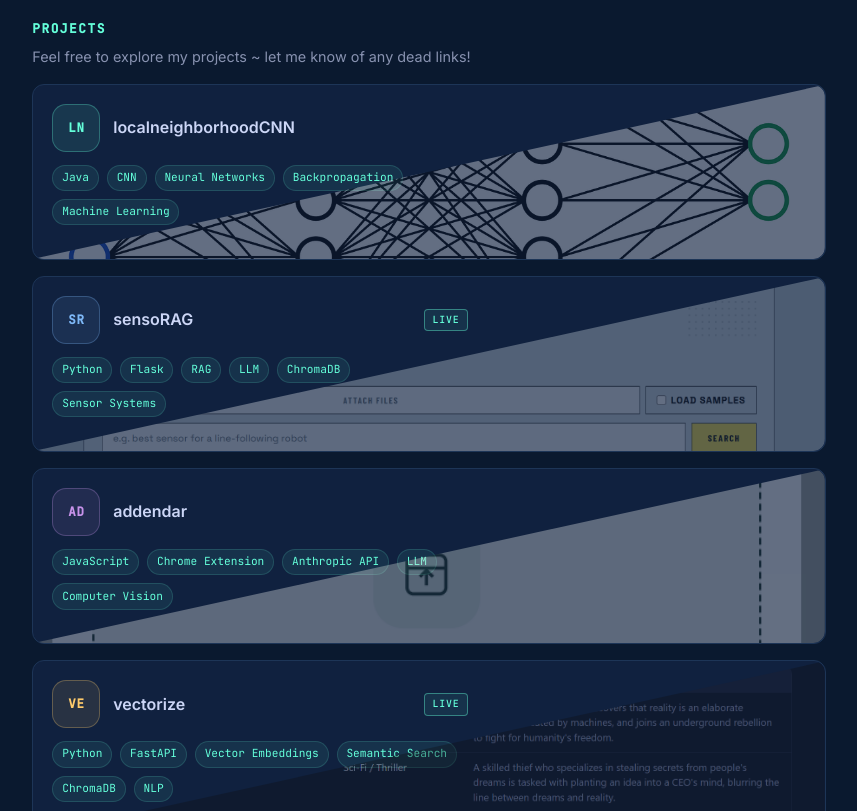
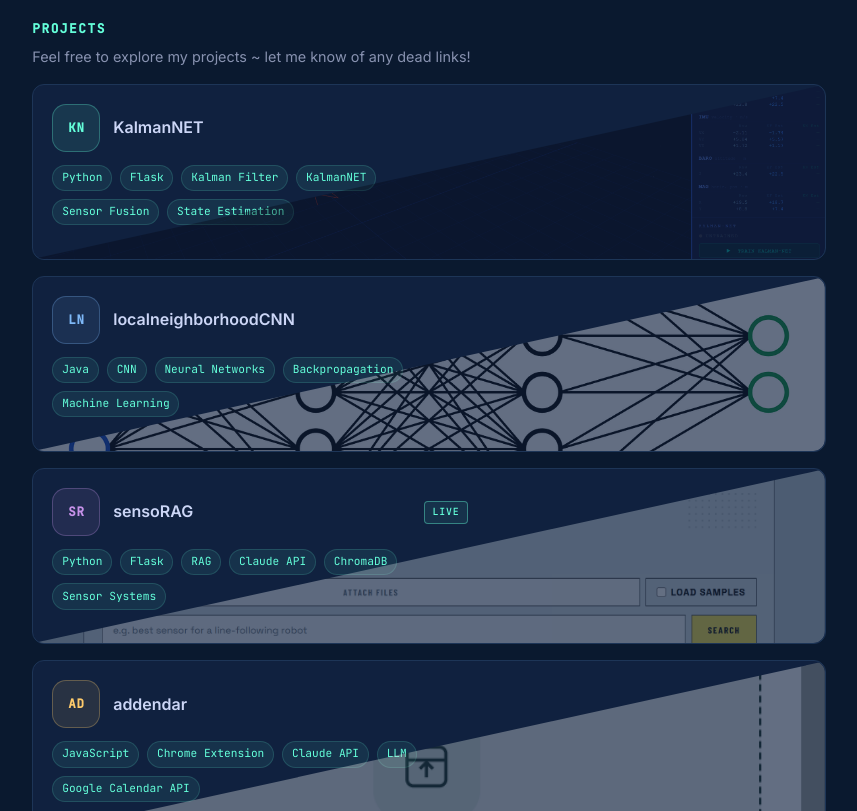
Before and after one commit to zainmk/zainkhan, a website built with Vite: page index.html in a window 1280 px wide. Shown: the part 443-1254 px from the top of the page, without its empty margins (211-1068 px from the left). Built offline with nearby package versions, Linux system fonts and the light colour scheme.

Commit message:
kalmanNET

```diff
--- a/src/main.js
+++ b/src/main.js
@@ -22,9 +22,17 @@ const aboutGalleryImages = [
 
 const projectItems = [
   {
+    name: 'KalmanNET',
+    icon: 'KN',
+    details: 'A 3D drone state estimation simulation implementing the KalmanNET architecture — where a neural network dynamically learns the process noise covariance matrix (Q) rather than requiring it to be hand-tuned. Fuses data from four sensor modalities (IMU, GPS, barometer, magnetometer) and renders the estimated trajectory against the true simulated path in real time, making filter convergence and correction behaviour directly observable.',
+    stack: ['Python', 'Flask', 'Kalman Filter', 'KalmanNET', 'Sensor Fusion', 'State Estimation'],
+    githubURL: 'https://github.com/zainmk/kalmanNET',
+    imageUrl: 'kalmanNET.png',
+  },
+  {
     name: 'localneighborhoodCNN',
     icon: 'LN',
-    details: 'A from-scratch Java implementation of a convolutional neural network, built without any ML frameworks. Implements convolutional, pooling, and fully connected layers with forward and backward pass (backpropagation) manually. Demonstrates a grounded understanding of how spatial feature extraction and gradient descent work at the mathematical level.',
+    details: 'A convolutional neural network built from scratch in Java, with no ML frameworks. Implements the full forward pass — convolutional layers, pooling, and fully-connected classification — and trains via manually coded backpropagation. Every weight update, gradient calculation, and layer operation is written explicitly, stripping away abstraction to build a first-principles understanding of how CNNs learn spatial features.',
     stack: ['Java', 'CNN', 'Neural Networks', 'Backpropagation', 'Machine Learning'],
     githubURL: 'https://github.com/zainmk/localneighborhoodCNN',
     imageUrl: 'localCNN.png',
@@ -32,8 +40,8 @@ const projectItems = [
   {
     name: 'sensoRAG',
     icon: 'SR',
-    details: 'An AI-assisted tool for mechatronic system design — helps engineers select the right transducers by querying uploaded sensor datasheets using RAG (Retrieval-Augmented Generation). Surfaces relevant specs, operating ranges, and trade-offs in plain language, reducing the manual effort of cross-referencing datasheets during the design phase.',
-    stack: ['Python', 'Flask', 'RAG', 'LLM', 'ChromaDB', 'Sensor Systems'],
+    details: 'An AI-assisted tool for mechatronic system design that reduces the manual effort of transducer selection. Engineers upload sensor datasheets (or preload samples), then query in natural language — Claude retrieves and reasons over the relevant chunks, surfacing operating ranges, specs, and trade-offs in plain language. Built on a RAG pipeline with ChromaDB for vector storage and FastEmbed for embeddings.',
+    stack: ['Python', 'Flask', 'RAG', 'Claude API', 'ChromaDB', 'Sensor Systems'],
     githubURL: 'https://github.com/zainmk/SensoRAG',
     imageUrl: 'sensorag.png',
     url: 'https://senso-rag.vercel.app/'
@@ -41,16 +49,16 @@ const projectItems = [
   {
     name: 'addendar',
     icon: 'AD',
-    details: 'A Chrome extension that uses an LLM to parse screenshots or highlighted text and extract event details to add directly to Google Calendar. Triggered via right-click context menu on any image or selected text — no copy-pasting required.',
-    stack: ['JavaScript', 'Chrome Extension', 'Anthropic API', 'LLM', 'Computer Vision'],
+    details: 'A Chrome extension that uses Claude to parse screenshots or highlighted text and extract structured event details — title, date, and time — then adds the event directly to Google Calendar. Triggered via right-click context menu on any image or selected text. The structured extraction step avoids the ambiguity of passing raw unformatted content directly to the Calendar API.',
+    stack: ['JavaScript', 'Chrome Extension', 'Claude API', 'LLM', 'Google Calendar API'],
     githubURL: 'https://github.com/zainmk/addendar',
     imageUrl: 'addendar.png',
   },
   {
     name: 'vectorize',
     icon: 'VE',
-    details: 'A web app comparing semantic (vector) and keyword (BM25) search side-by-side on a movie dataset. Built to practically explore how embedding models encode meaning, and where each retrieval method outperforms the other — useful context for any system that needs intelligent search or retrieval.',
-    stack: ['Python', 'FastAPI', 'Vector Embeddings', 'Semantic Search', 'ChromaDB', 'NLP'],
+    details: 'A web app that runs semantic (vector cosine similarity) and keyword (BM25) search side-by-side on the same query against a 30-movie dataset. Demonstrates concretely where each method wins: semantic search handles contextual and paraphrased queries; BM25 wins on exact-term matches. Built to practically understand how embedding models encode meaning and where vector retrieval outperforms traditional search.',
+    stack: ['Python', 'FastAPI', 'Vector Embeddings', 'BM25', 'ChromaDB', 'NLP'],
     githubURL: 'https://github.com/zainmk/vectorize',
     imageUrl: 'vectorize.png',
     url: 'https://vector1ze.vercel.app/'
@@ -58,15 +66,15 @@ const projectItems = [
   {
     name: 'emaily',
     icon: 'EM',
-    details: 'An automated daily briefing script that aggregates data from multiple APIs (calendar, weather, news) and uses an LLM to summarize and generate dynamic content, delivered via email on a scheduled CRON job through GitHub Actions. No manual intervention required after setup.',
-    stack: ['Python', 'GitHub Actions', 'REST APIs', 'LLM', 'Automation', 'CI/CD'],
+    details: 'An automated personal briefing pipeline that aggregates data from OpenWeatherMap, the NASA API, and Gmail — then uses an LLM to synthesise it into a formatted daily digest delivered by email on a scheduled CRON job via GitHub Actions. Completely hands-off after setup: the pipeline handles authentication, API calls, LLM summarisation, and delivery autonomously.',
+    stack: ['Python', 'GitHub Actions', 'OpenWeatherMap API', 'NASA API', 'Gmail API', 'LLM'],
     githubURL: 'https://github.com/zainmk/emaily',
     imageUrl: 'emaily.png',
   },
   {
     name: 'mint',
     icon: 'MI',
-    details: 'A browser-based financial tracker for credit card statements imported via .csv. Records are tagged using custom hotkeys; the full app state is exported and re-imported as a single .csv — functioning like a save file. All data stays in the browser via IndexedDB; no backend, no accounts.',
+    details: 'A browser-based financial tracker for credit card statements imported via .csv. Transactions are categorised using custom-assigned hotkeys for fast keyboard-driven tagging. The full application state — transactions, tags, and categories — is exported and restored as a single .csv, functioning like a game save file. All data stays local via IndexedDB; no accounts, no backend, nothing leaves the device.',
     stack: ['React', 'IndexedDB', 'Full Stack', 'Browser Storage', 'Data Management'],
     githubURL: 'https://github.com/zainmk/mint',
     imageUrl: 'mint.jpg',
@@ -75,8 +83,8 @@ const projectItems = [
   {
     name: 'askBOX',
     icon: 'AS',
-    details: 'A web app for submitting and tracking movie/series requests against a self-hosted Plex server. Validates titles against the IMDB database via the OMDB API and supports .ics export for upcoming episode release dates.',
-    stack: ['React', 'FastAPI', 'Firebase', 'REST API', 'Full Stack'],
+    details: 'A web app in active use for submitting and tracking movie and series requests against a self-hosted Plex server. Titles are validated against the IMDB database via the OMDB API before submission, preventing duplicates and bad entries. Supports .ics calendar export for upcoming episode release dates. Built with a React frontend, FastAPI backend, and Firebase for real-time state sync.',
+    stack: ['React', 'FastAPI', 'Firebase', 'OMDB API', 'REST API'],
     githubURL: 'https://github.com/zainmk/askthebox',
     imageUrl: 'askbox.jpg',
     url: 'https://askthebox.vercel.app/'
@@ -84,7 +92,7 @@ const projectItems = [
   {
     name: 'unicoder',
     icon: 'UN',
-    details: 'Published Chrome extension for in-browser unicode and alias text expansion. Type "/" to trigger, hit Tab to replace — supports hex unicode input and multi-character aliases. Entirely local with no network calls.',
+    details: 'A published Chrome extension for fast in-browser unicode and text alias expansion. Type "/" to trigger, then Tab to replace — supports hex unicode input and multi-character string aliases configured entirely in-browser. Completely local: no network calls, no permissions beyond the active tab, no data collection.',
     stack: ['JavaScript', 'Chrome Extension', 'Browser APIs', 'Published'],
     githubURL: 'https://github.com/zainmk/unicoder',
     imageUrl: 'unicoder.png',
@@ -93,15 +101,15 @@ const projectItems = [
   {
     name: 'pyTicTacToe',
     icon: 'PT',
-    details: 'A Python TicTacToe game with a tkinter GUI, built to explore the minimax algorithm. On hard difficulty, the computer evaluates every possible game state recursively to maximize its outcome — making it unbeatable.',
-    stack: ['Python', 'tkinter', 'Minimax', 'Game AI', 'GUI'],
+    details: 'A Python TicTacToe game with a tkinter GUI, built to implement and understand the minimax algorithm. On hard difficulty, the AI exhaustively evaluates every possible future game state — scoring terminal states by win, loss, or draw — and selects the move that maximises its guaranteed outcome regardless of the opponent\'s play, making it theoretically unbeatable.',
+    stack: ['Python', 'tkinter', 'Minimax', 'Adversarial Search', 'GUI'],
     githubURL: 'https://github.com/zainmk/pyTicTacToe',
     imageUrl: 'pytictactoe.JPG',
   },
   {
     name: 'tetris',
     icon: 'TE',
-    details: 'Classic Tetris, implemented in React.',
+    details: 'Classic Tetris in React — piece generation, rotation, collision detection, line clearing, and progressive speed scaling.',
     stack: ['React', 'Game Development', 'JavaScript'],
     githubURL: 'https://github.com/zainmk/tetris',
     imageUrl: 'tetris.jpg',
@@ -159,11 +167,26 @@ document.querySelector('#app').innerHTML = `
             The projects here are a software foundation being built deliberately toward that problem space.
           </p>
           <div class="socials">
-            <a href="https://github.com/zainmk" target="_blank" rel="noreferrer">GitHub</a>
-            <a href="https://www.linkedin.com/in/zainmkhan" target="_blank" rel="noreferrer">LinkedIn</a>
-            <a href="mailto:zain.mk@hotmail.com">Email</a>
-            <a href="https://gctmaintenance.com/gct-team" target="_blank" rel="noopener noreferrer">GCT</a>
-            <a href="resume.pdf" target="_blank" rel="noopener noreferrer">Resume</a>
+            <a href="https://github.com/zainmk" target="_blank" rel="noreferrer">
+              <svg viewBox="0 0 16 16" aria-hidden="true" xmlns="http://www.w3.org/2000/svg"><path d="M8 0C3.58 0 0 3.58 0 8c0 3.54 2.29 6.53 5.47 7.59.4.07.55-.17.55-.38 0-.19-.01-.82-.01-1.49-2.01.37-2.53-.49-2.69-.94-.09-.23-.48-.94-.82-1.13-.28-.15-.68-.52-.01-.53.63-.01 1.08.58 1.23.82.72 1.21 1.87.87 2.33.66.07-.52.28-.87.51-1.07-1.78-.2-3.64-.89-3.64-3.95 0-.87.31-1.59.82-2.15-.08-.2-.36-1.02.08-2.12 0 0 .67-.21 2.2.82.64-.18 1.32-.27 2-.27.68 0 1.36.09 2 .27 1.53-1.04 2.2-.82 2.2-.82.44 1.1.16 1.92.08 2.12.51.56.82 1.27.82 2.15 0 3.07-1.87 3.75-3.65 3.95.29.25.54.73.54 1.48 0 1.07-.01 1.93-.01 2.2 0 .21.15.46.55.38A8.013 8.013 0 0016 8c0-4.42-3.58-8-8-8z"/></svg>
+              GitHub
+            </a>
+            <a href="https://www.linkedin.com/in/zainmkhan" target="_blank" rel="noreferrer">
+              <svg viewBox="0 0 24 24" aria-hidden="true" xmlns="http://www.w3.org/2000/svg"><path d="M20.447 20.452h-3.554v-5.569c0-1.328-.027-3.037-1.852-3.037-1.853 0-2.136 1.445-2.136 2.939v5.667H9.351V9h3.414v1.561h.046c.477-.9 1.637-1.85 3.37-1.85 3.601 0 4.267 2.37 4.267 5.455v6.286zM5.337 7.433a2.062 2.062 0 01-2.063-2.065 2.064 2.064 0 112.063 2.065zm1.782 13.019H3.555V9h3.564v11.452zM22.225 0H1.771C.792 0 0 .774 0 1.729v20.542C0 23.227.792 24 1.771 24h20.451C23.2 24 24 23.227 24 22.271V1.729C24 .774 23.2 0 22.222 0h.003z"/></svg>
+              LinkedIn
+            </a>
+            <a href="mailto:zain.mk@hotmail.com">
+              <svg viewBox="0 0 24 24" aria-hidden="true" xmlns="http://www.w3.org/2000/svg"><path d="M20 4H4c-1.1 0-2 .9-2 2v12c0 1.1.9 2 2 2h16c1.1 0 2-.9 2-2V6c0-1.1-.9-2-2-2zm0 4l-8 5-8-5V6l8 5 8-5v2z"/></svg>
+              Email
+            </a>
+            <a href="https://gctmaintenance.com/gct-team" target="_blank" rel="noopener noreferrer">
+              <svg viewBox="0 0 24 24" aria-hidden="true" xmlns="http://www.w3.org/2000/svg"><path d="M20 6h-2.18c.07-.44.18-.87.18-1.33C18 2.54 15.96.5 13.5.5c-1.32 0-2.5.56-3.36 1.46L9 3.17 7.86 1.96C7 1.06 5.82.5 4.5.5 2.04.5 0 2.54 0 4.67c0 .46.11.89.18 1.33H0v2h20v-2zm-9.5 0h-5C4.35 6 3 4.85 3 3.67 3 2.5 4.1 1.5 5.5 1.5c.83 0 1.6.4 2.13 1.03L9 3.83l1.5-1.5V6h0zm7 0h-5V3.33l1.37-1.3C14.4 1.4 15.17 1 16 1c1.4 0 2.5 1 2.5 2.17C18.5 4.35 18.65 6 17.5 6zM1 20c0 1.1.9 2 2 2h16c1.1 0 2-.9 2-2V9H1v11zm6-7h10v2H7v-2zm0 4h7v2H7v-2z"/></svg>
+              GCT
+            </a>
+            <a href="resume.pdf" target="_blank" rel="noopener noreferrer">
+              <svg viewBox="0 0 24 24" aria-hidden="true" xmlns="http://www.w3.org/2000/svg"><path d="M14 2H6c-1.1 0-2 .9-2 2v16c0 1.1.9 2 2 2h12c1.1 0 2-.9 2-2V8l-6-6zm-1 7V3.5L18.5 9H13zm-5 6h8v2H8v-2zm0-4h8v2H8v-2zm0-4h3v2H8V7z"/></svg>
+              Resume
+            </a>
           </div>
         </div>
         <div class="profile-slot">
```
Also changed, not shown: src/style.css (+8 -1 lines), public/kalmanNET.png (added).
